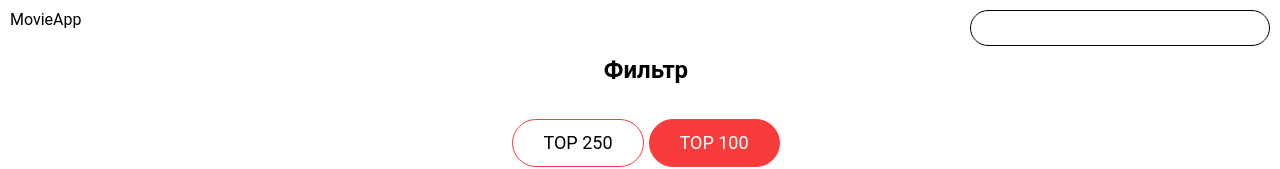
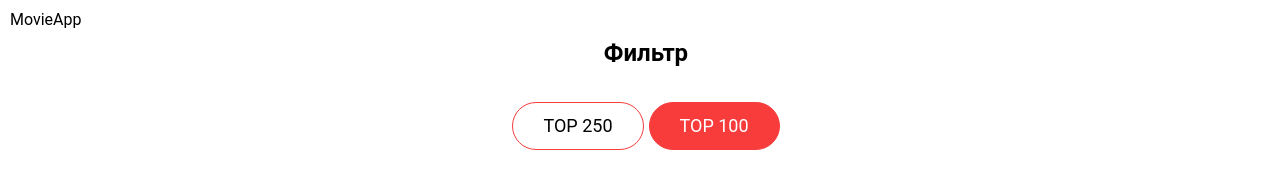
Before and after one commit to Santon84/MoviesApp, a React (Create React App) app: page / in a window 1280 px wide. Shown: the top 169 px of the page. Built offline with nearby package versions, Linux system fonts and the light colour scheme; no server answers.

Commit message:
disable search input

```diff
--- a/src/components/Header.js
+++ b/src/components/Header.js
@@ -10,9 +10,9 @@ function Header() {
     <header className="top-menu">
             <div className="logo">MovieApp</div>
             <div className="search">
-                <form action="">
+                {/* <form action="">
                     <input className="search-input" type="text" />
-                </form>
+                </form> */}
             </div>
         </header>
   );
```
